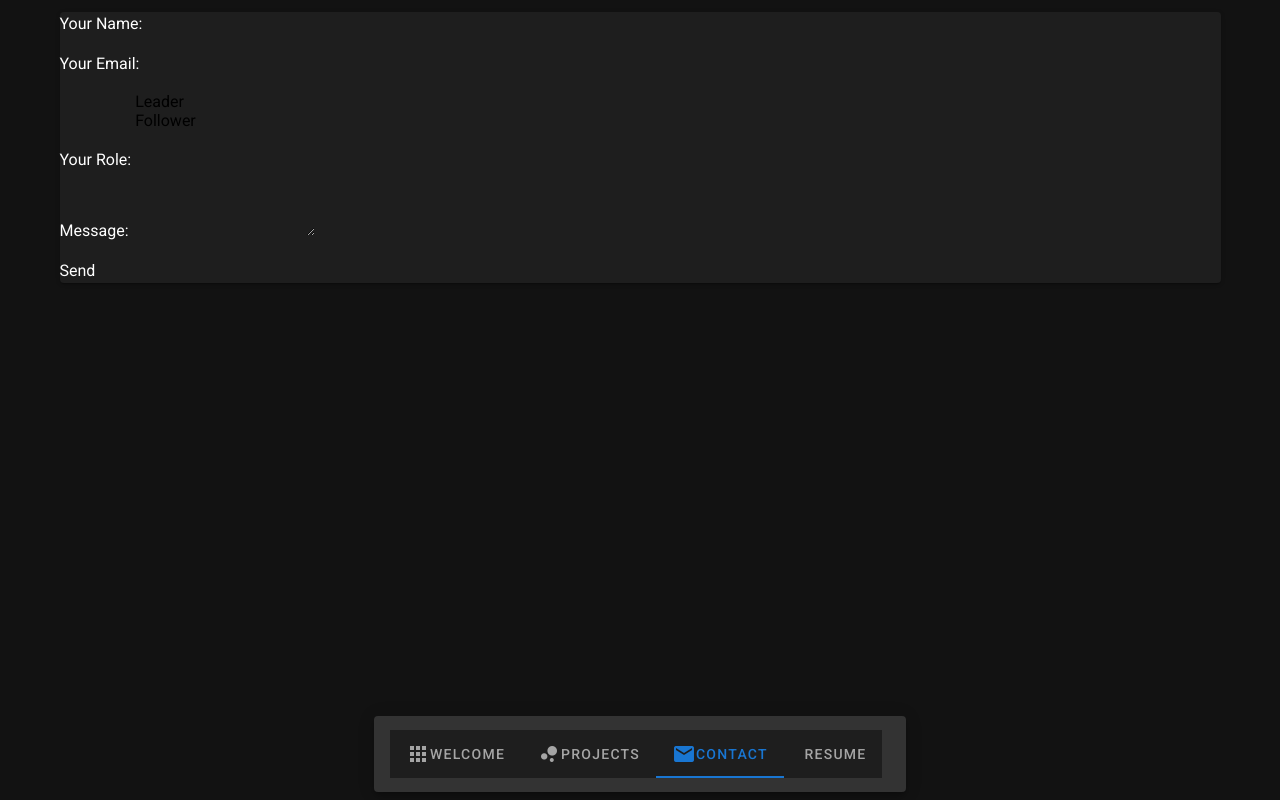
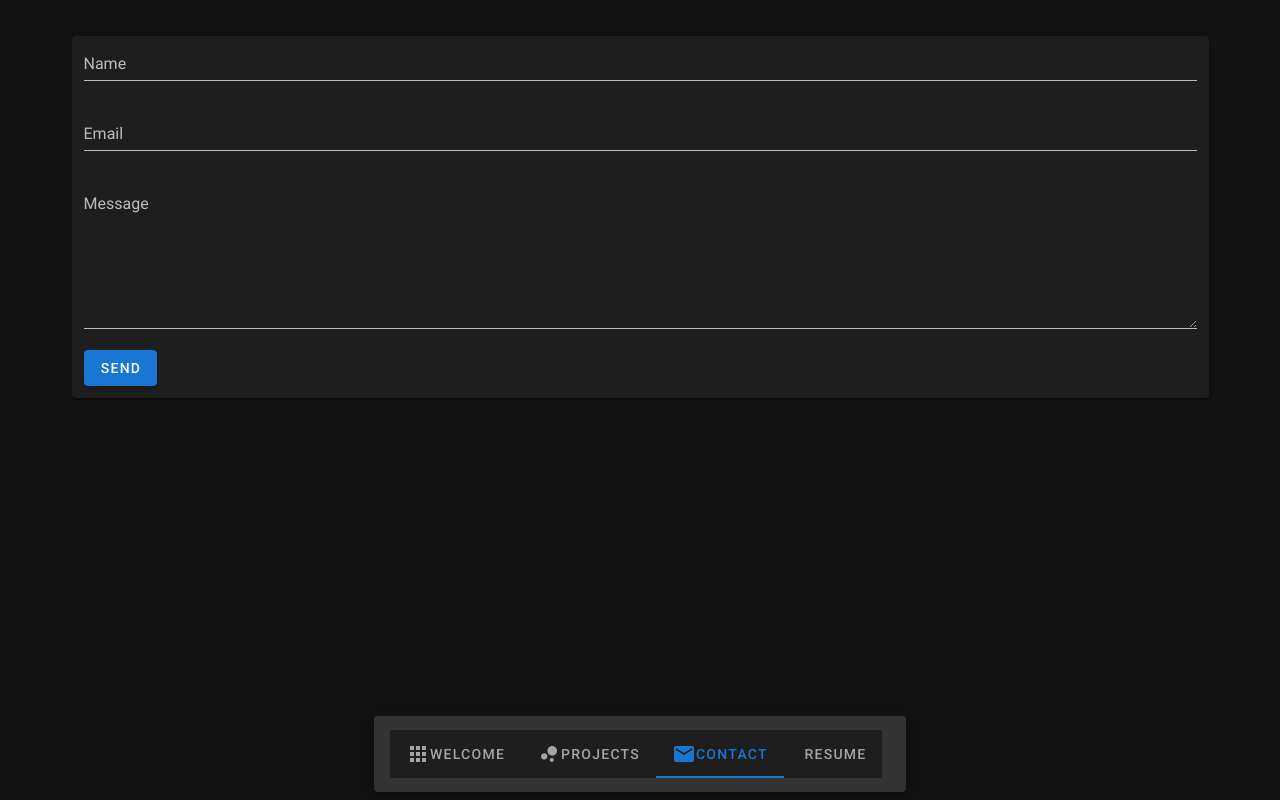
Before and after one commit to filrey/Nuxt-Applications, a Nuxt app: page /contact in a window 1280 px wide. Built offline with nearby package versions, Linux system fonts and the light colour scheme.

Commit message:
styled contact form

```diff
--- a/pages/contact.vue
+++ b/pages/contact.vue
@@ -1,31 +1,32 @@
 <template>
   <div>
-    <v-card>
-      <form name="contact" method="POST" data-netlify="true">
-        <p>
-          <label>Your Name: <input type="text" name="name"/></label>
-        </p>
-        <p>
-          <label>Your Email: <input type="email" name="email"/></label>
-        </p>
-        <p>
-          <label
-            >Your Role:
-            <select name="role[]" multiple>
-              <option value="leader">Leader</option>
-              <option value="follower">Follower</option>
-            </select></label
-          >
-        </p>
-        <p>
-          <label>Message: <textarea name="message"></textarea></label>
-        </p>
-        <p>
-          <div data-netlify-recaptcha="true"></div>
-          <button type="submit">Send</button>
-        </p>
-      </form>
-    </v-card>
+    <v-container>
+      <v-row>
+        <v-col>
+          <v-card>
+            <v-form
+              class="ma-3"
+              name="contact"
+              method="POST"
+              data-netlify="true"
+            >
+              <v-text-field label="Name" type="text">
+                <input type="text" name="name" />
+              </v-text-field>
+              <v-text-field label="Email" type="email">
+                <input type="email" name="email" />
+              </v-text-field>
+
+              <v-textarea label="Message">
+                <label>Message: <textarea name="message"></textarea></label>
+              </v-textarea>
+              <div data-netlify-recaptcha="true"></div>
+              <v-btn class="mb-3" color="primary" type="submit">Send</v-btn>
+            </v-form>
+          </v-card>
+        </v-col>
+      </v-row>
+    </v-container>
   </div>
 </template>
 <script>
```
